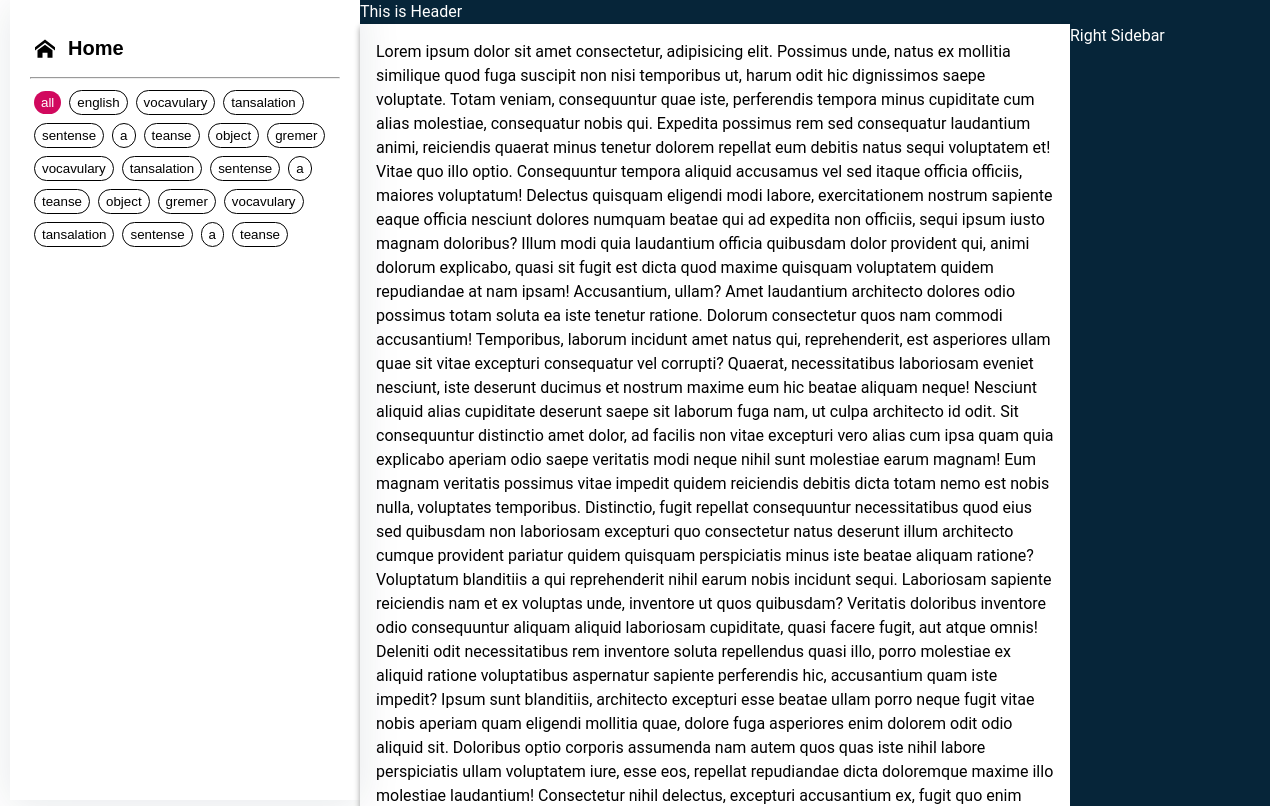
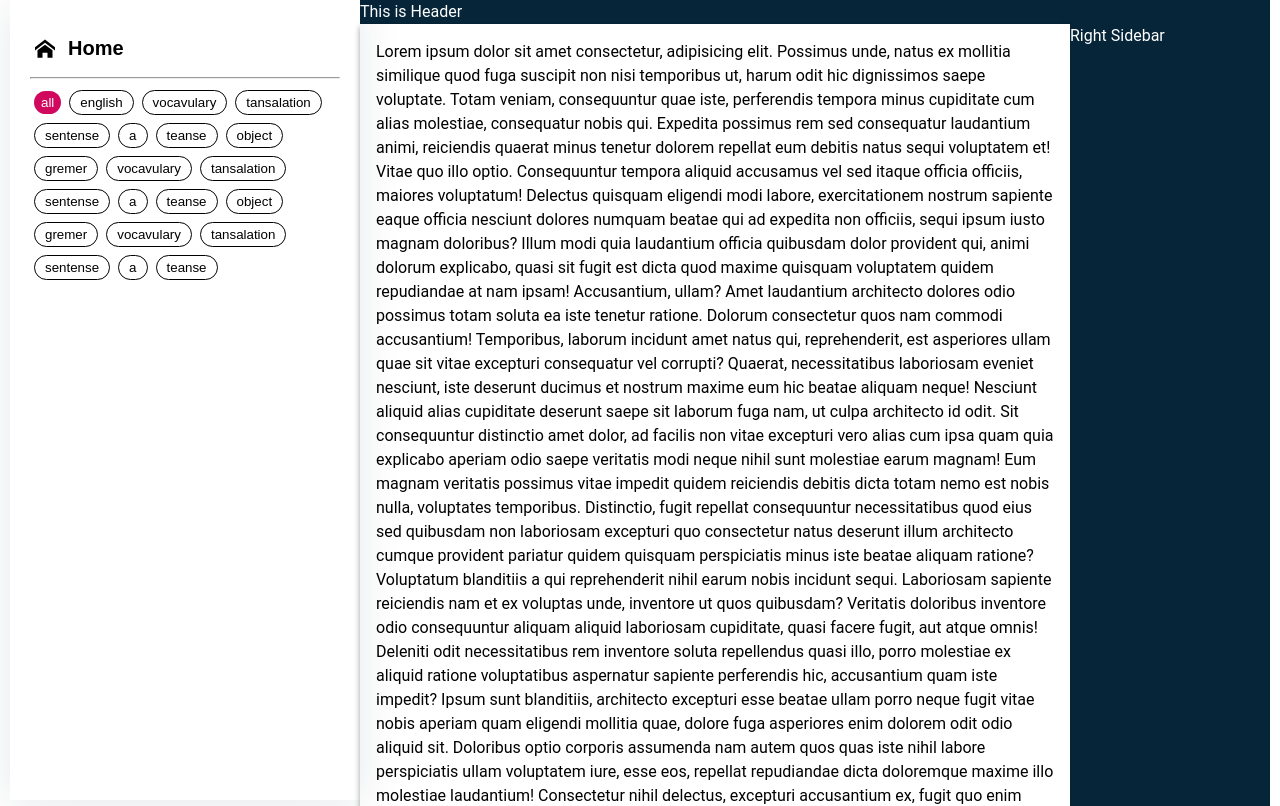
Before and after one commit to codergalib2005/english-learner-client, a Next.js app: page / in a window 1280 px wide. Shown: the top 806 px of the page. Built offline with nearby package versions, Linux system fonts and the light colour scheme.

Commit message:
information tabs commit

```diff
--- a/styles/components/shared/informationsidebar/_informationTabs.scss
+++ b/styles/components/shared/informationsidebar/_informationTabs.scss
@@ -5,11 +5,11 @@
     margin-top: 7px;
     .tab_btn {
         margin: 4px;
-        padding: 4px 7px;
+        padding: 4px 10px;
         cursor: pointer;
         border-radius: 15px;
         background: $color-white;
-        border: 1.5px solid $color-black;
+        border: .5px solid $color-black;
         transition: .3s;
     }
     .active_tab_btn {
```
